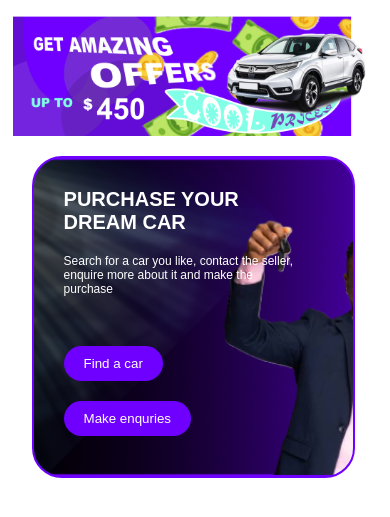
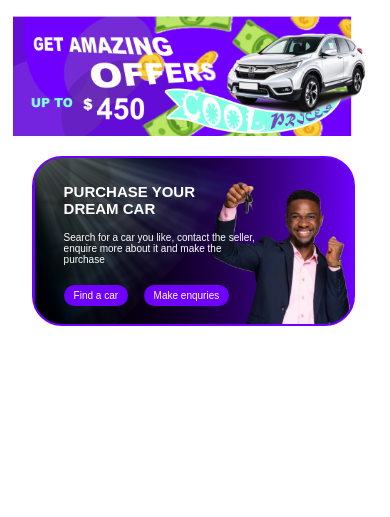
Before and after one commit to edwinbosco2/molex, a plain HTML site: page index.html in a window 390 px wide. Shown: the part 79-596 px from the top of the page. Drawn offline with Linux system fonts and the light colour scheme.

Commit message:
change section 2 sizing and responsivity

```diff
--- a/stylesheets/style.css
+++ b/stylesheets/style.css
@@ -79,29 +79,32 @@ button{
     max-width: 360px;
     padding: 10px 30px;
     background-image: url("../images/molex_banner.png");
-    background-size: cover;
+    background-size: 100%;
     background-position: center;
     background-repeat: no-repeat;
     border: 2px solid #6F00FF;
     border-radius: 30px;
+    aspect-ratio: 16/9;
+    font-size: 20px;
 }
 .mainTxt{
-    font-size: 20px;
+    font-size: 0.75em;
     font-family: Arial;
     font-weight: bold;
     color: white;
 }
 .subTxt{
-    font-size: 12px;
+    font-size: 0.5em;
     color: white;
 }
 .introBtnCon{
-    margin: 30px 0px;
+    margin: 0px 0px;
 }
 .introBtn{
     color: white;
     background-color: #6F00FF;
-    margin: 20px 20px 0px 0px;
-    padding: 10px 20px;
+    margin: 10px 10px 0px 0px;
+    padding: 5px 10px;
     border-radius: 500px;
+    font-size: 0.5em;
 }
```
